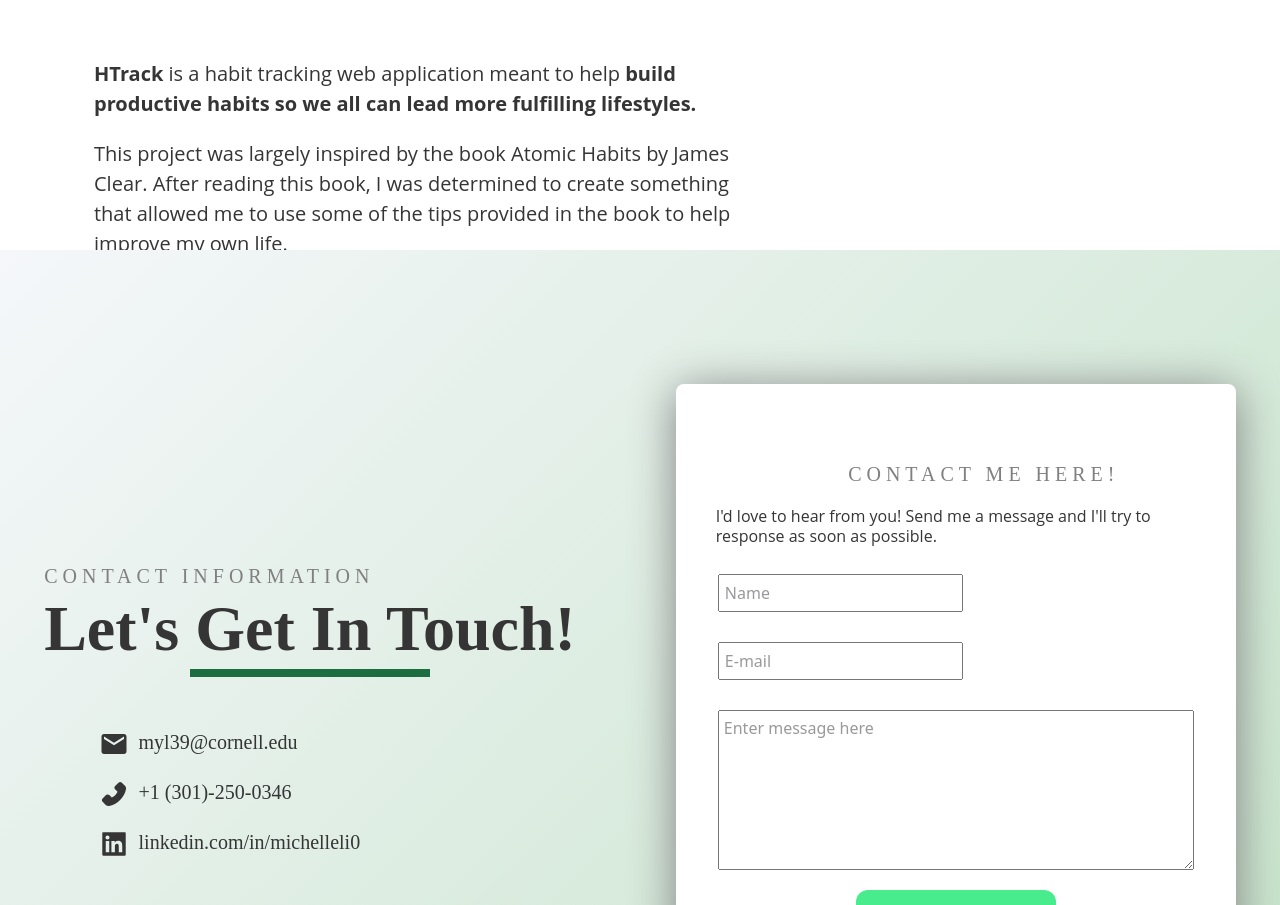
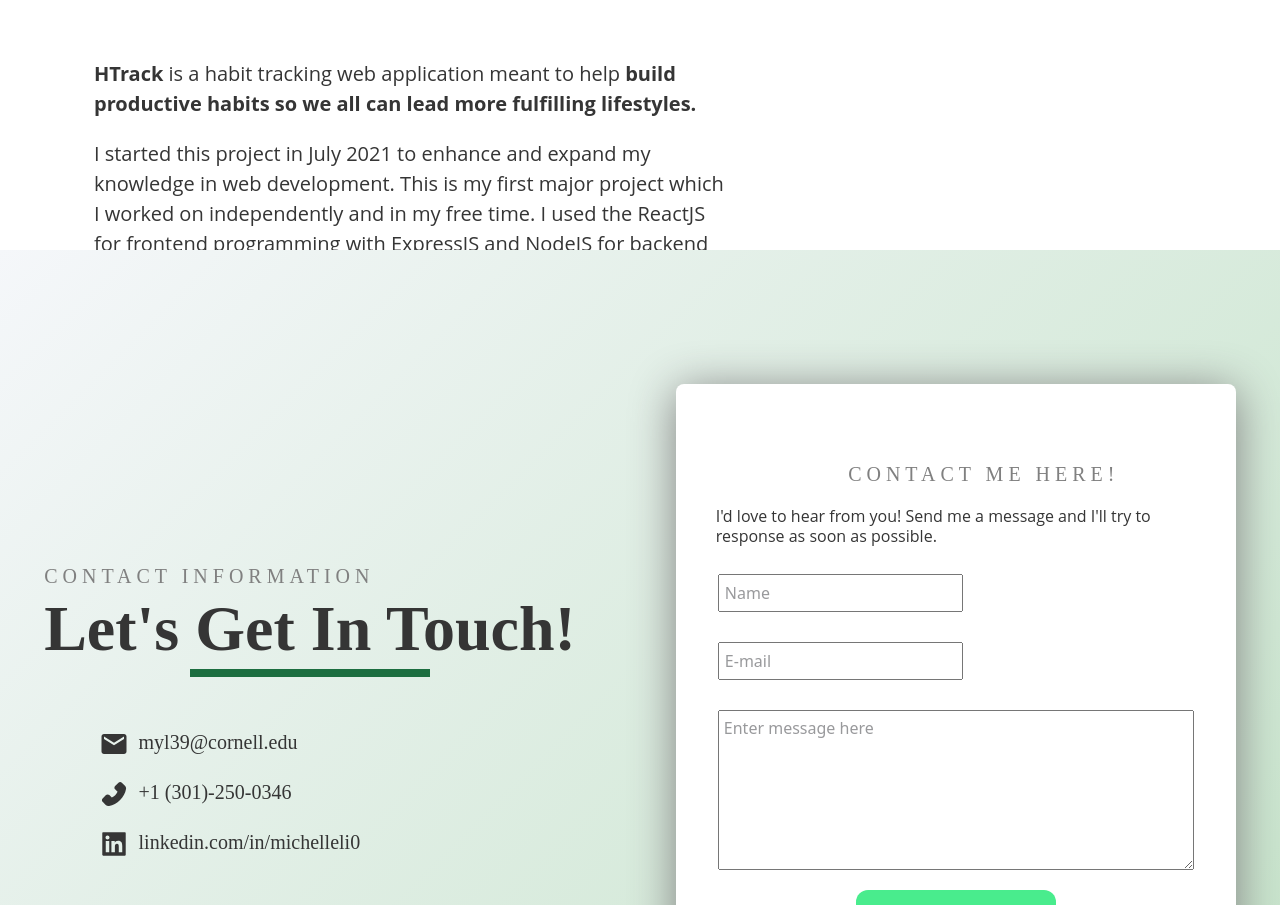
Before and after one commit to michelleli01/htrack, a React (Create React App) app in the folder client/: page / in a window 1280 px wide. Shown: the part 1540-2445 px from the top of the page. Built offline with nearby package versions, Linux system fonts and the light colour scheme.

Commit message:
small tweaks

```diff
--- a/client/src/components/HomePage/About.js
+++ b/client/src/components/HomePage/About.js
@@ -31,11 +31,13 @@ export default function About() {
                             </b>
                         </p>
                         <p className="about-text">
-                            This project was largely inspired by the book Atomic
-                            Habits by James Clear. After reading this book, I
-                            was determined to create something that allowed me
-                            to use some of the tips provided in the book to help
-                            improve my own life.
+                            I started this project in July 2021 to
+                            enhance and expand my knowledge in web development.
+                            This is my first major project which I worked on
+                            independently and in my free time. I used the
+                            ReactJS for frontend programming with ExpressJS
+                            and NodeJS for backend progamming in addition
+                            to MongoDB for storage.
                         </p>
                         <Link
                             to="contact"
--- a/client/src/components/Secured/Habit/Habit.css
+++ b/client/src/components/Secured/Habit/Habit.css
@@ -1,4 +1,4 @@
-.habit{
+.habit {
     border-radius: 12px;
     align-items: center;
     justify-content: center;
@@ -10,17 +10,22 @@
     position: relative;
 }
 
-.habit-input{
+.habit-input {
     margin-left: 10px;
     margin-right: 10px;
 }
 
-.habit-header{
+.habit-header {
     display: inline;
     font: normal normal bold 32px/40px Poppins;
 }
 
-.habit-subtitle{
+input[type="checkbox"]:checked + .habit-header {
+    text-decoration: line-through;
+    color: gray
+}
+
+.habit-subtitle {
     font: normal normal normal 16px/16px Poppins;
     margin-left: 35px;
     letter-spacing: 0.25em;
@@ -28,12 +33,12 @@
     text-transform: uppercase;
 }
 
-.habit-text{
+.habit-text {
     margin-left: 35px;
     font: normal normal normal 16px/18px Open Sans;
 }
 
-.habit-edit-button{
+.habit-edit-button {
     position: absolute;
     top: 5px;
     right: 10px;
```
